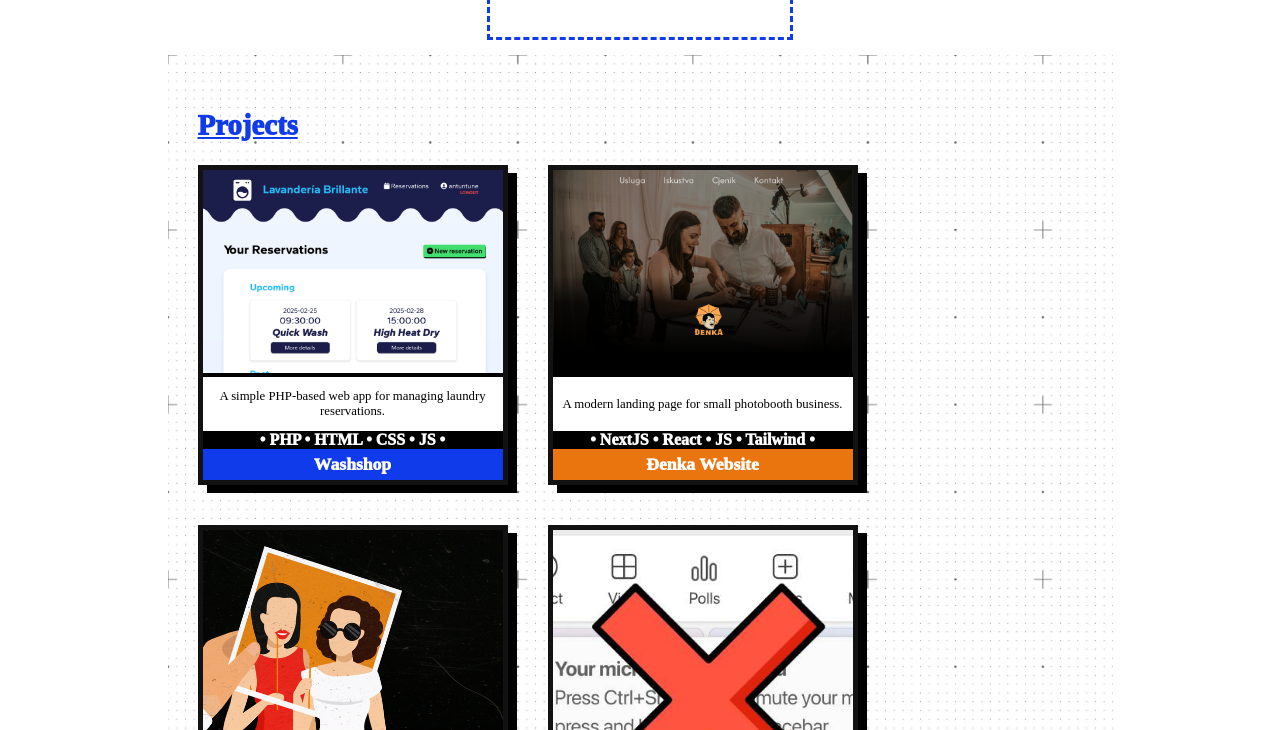
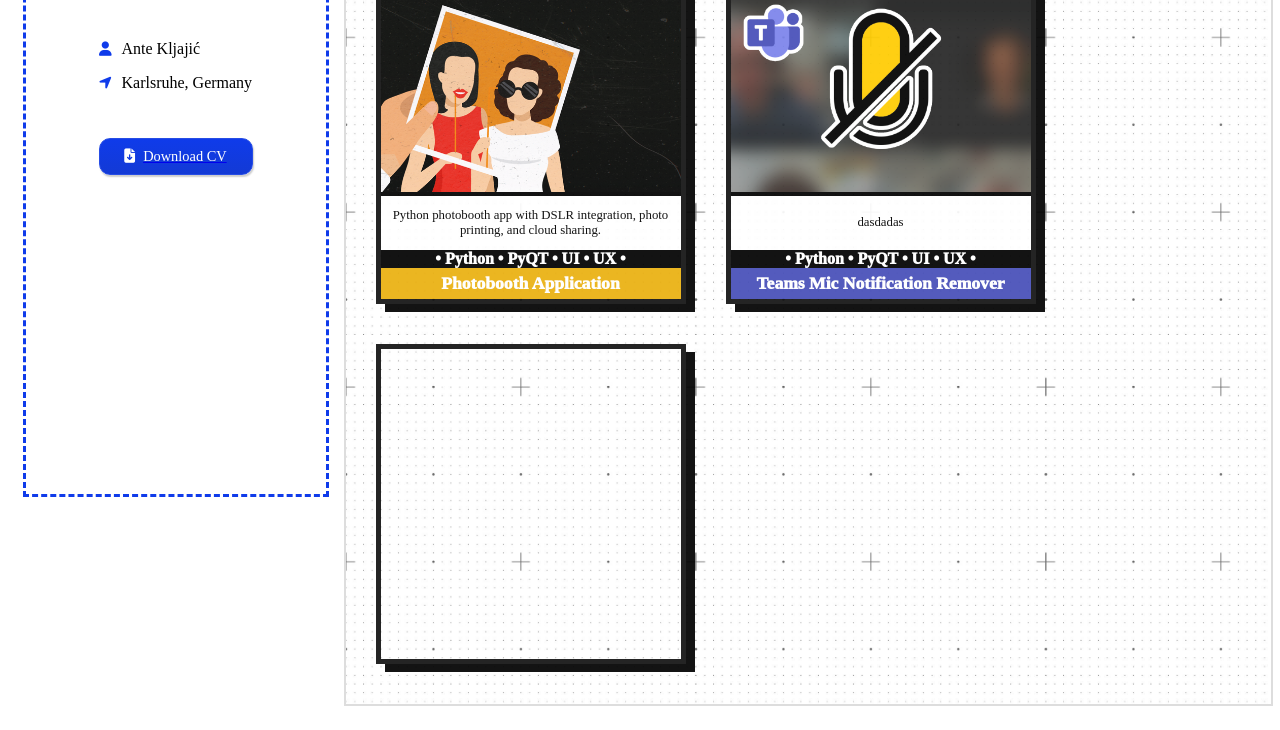
Before and after one commit to antuntune/portfolio, a plain HTML site: page index.html in a window 1280 px wide. Shown: the part 504-1234 px from the top of the page. After the commit the page ends 1210 px from the top, so only its background shows below. Drawn offline with Linux system fonts and the light colour scheme; a web font is replaced by a local one.

Commit message:
cv updated

```diff
--- a/index.html
+++ b/index.html
@@ -27,9 +27,10 @@
           <p><i class="fa-solid fa-user"></i>Ante Kljajić</p>
           <p><i class="fa-solid fa-location-arrow"></i>Karlsruhe, Germany</p>
         </div>
+        <a href="src/lebenslauf.pdf">
         <div class="cv-button">
           <p><i class="fa-solid fa-file-arrow-down"></i>Download CV</p>
-        </div>
+        </div></a>
       </div>
       <div class="container-right">
         <h2>Projects</h2>
@@ -57,7 +58,6 @@
 
             <div class="project-links"></div>
             <div class="project-description">
-
               Python photobooth app with DSLR integration, photo printing, and cloud sharing.
             </div>
             <div class="project-tech">
@@ -69,13 +69,12 @@
           <div class="card card-teamsmic">
             <div class="project-links"></div>
             <div class="project-description">
-
-              Python photobooth app with DSLR integration, photo printing, and cloud sharing.
+              dasdadas
             </div>
             <div class="project-tech">
               &#8226; Python &#8226; PyQT &#8226; UI &#8226; UX &#8226;
             </div>
-            <div class="project-name">Photobooth Application</div>
+            <div class="project-name">Teams Mic Notification Remover</div>
           </div>
           <div class="card"></div>
         </div>
--- a/style.css
+++ b/style.css
@@ -6,6 +6,7 @@ body {
     font-family: Fustat;
     margin: 0px;
     padding: 0px;
+    background-color: #fff;
 }
 
 .container {
@@ -25,16 +26,22 @@ body {
     width: 300px;
     margin: 15px;
     max-height: 100vh;
+    background-color: white;
 }
 
 .container-right {
     background-image: url("src/bg.png");
     background-size: 350px;
-    width: calc(100% - 395px);
+    width: calc(100% - 415px);
     padding-left: 30px;
     padding-right: 30px;
     padding-top: 30px;
     padding-bottom: 40px;
+    border-width: 2px;
+    border-style: solid;
+    border-color: #ddd;
+    margin-top: 15px;
+    margin-bottom: 15px;
 }
 
 .profile {
@@ -60,6 +67,10 @@ body {
 }
 
 .link-icons-main i:hover {
+    cursor: pointer;
+    color: var(--blue);
+}
+.link-icons-main a:visited {
     cursor: pointer;
     color: var(--blue);
 }
@@ -98,6 +109,7 @@ body {
     height: 310px;
     border: 5px solid #121212;
     box-shadow: 9px 8px 0px #000000;
+    opacity: 0.92;
     display: flex;
     flex-direction: column;
     justify-content: flex-end;
@@ -106,12 +118,15 @@ body {
     transition:
         transform 200ms,
         box-shadow 200ms;
+
+
 }
 
 .card:hover {
     transform: translate(7px, 7px);
     box-shadow: 2px 1px 0px #000000;
     cursor: pointer;
+    opacity: 1;
 }
 .project-name {
     padding: 5px 3px;
@@ -177,7 +192,7 @@ body {
     background-color: #464EB8;
 }
 .card-teamsmic {
-    background-image: url(src/card-teamsmic.jpg);
+    background-image: url(src/card-teamsmic.png);
     background-size: cover;
     background-position: center;
     background-repeat: no-repeat;
```
Also changed, not shown: src/card-teamsmic.jpg (deleted), src/card-teamsmic.png (added), src/profile.png, 1 other file.
